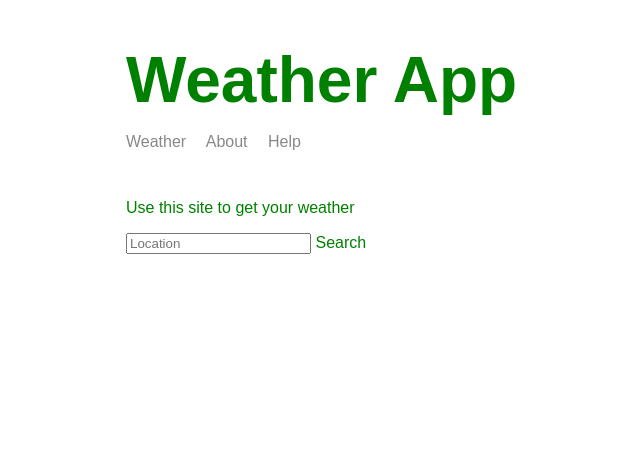
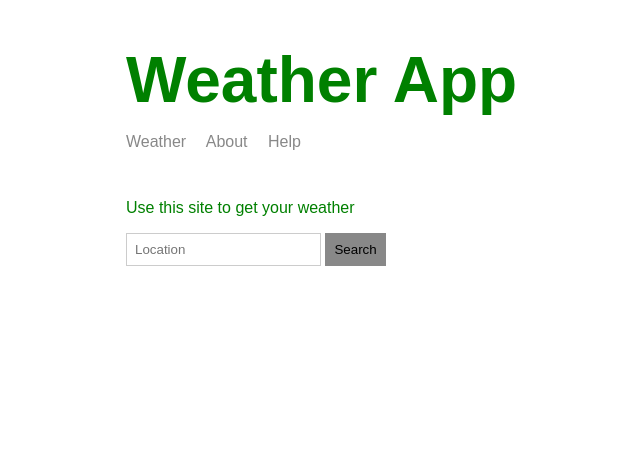
Before and after one commit to Joseph-Mutua/webserver, a Node server app: page / in a window 1280 px wide. Shown: the top 465 px of the page, without its empty margins (189-829 px from the left). Run offline with Node 20, Linux system fonts and the light colour scheme; some libraries are stand-ins or nearby versions.

Commit message:
Add styling toinput and search button

```diff
--- a/public/css/styles.css
+++ b/public/css/styles.css
@@ -40,3 +40,15 @@ header a {
 .portrait {
     width: 250px;
 }
+
+input {
+    border: 1px solid #cccccc;
+    padding: 8px;
+}
+
+button {
+    cursor: pointer;
+    border: 1px solid #888888;
+    background: #888;
+    padding: 8px;
+}
--- a/templates/views/index.hbs
+++ b/templates/views/index.hbs
@@ -14,8 +14,11 @@
 
             <form>
                 <input placeholder="Location">
-                <buton>Search</buton>
+                <button>Search</button>
             </form>
+
+            <p id="messageOne"></p>
+            <p id="messageTwo"></p>
         </div>
 
         {{>footer}}
```
Also changed, not shown: public/js/app.js.
